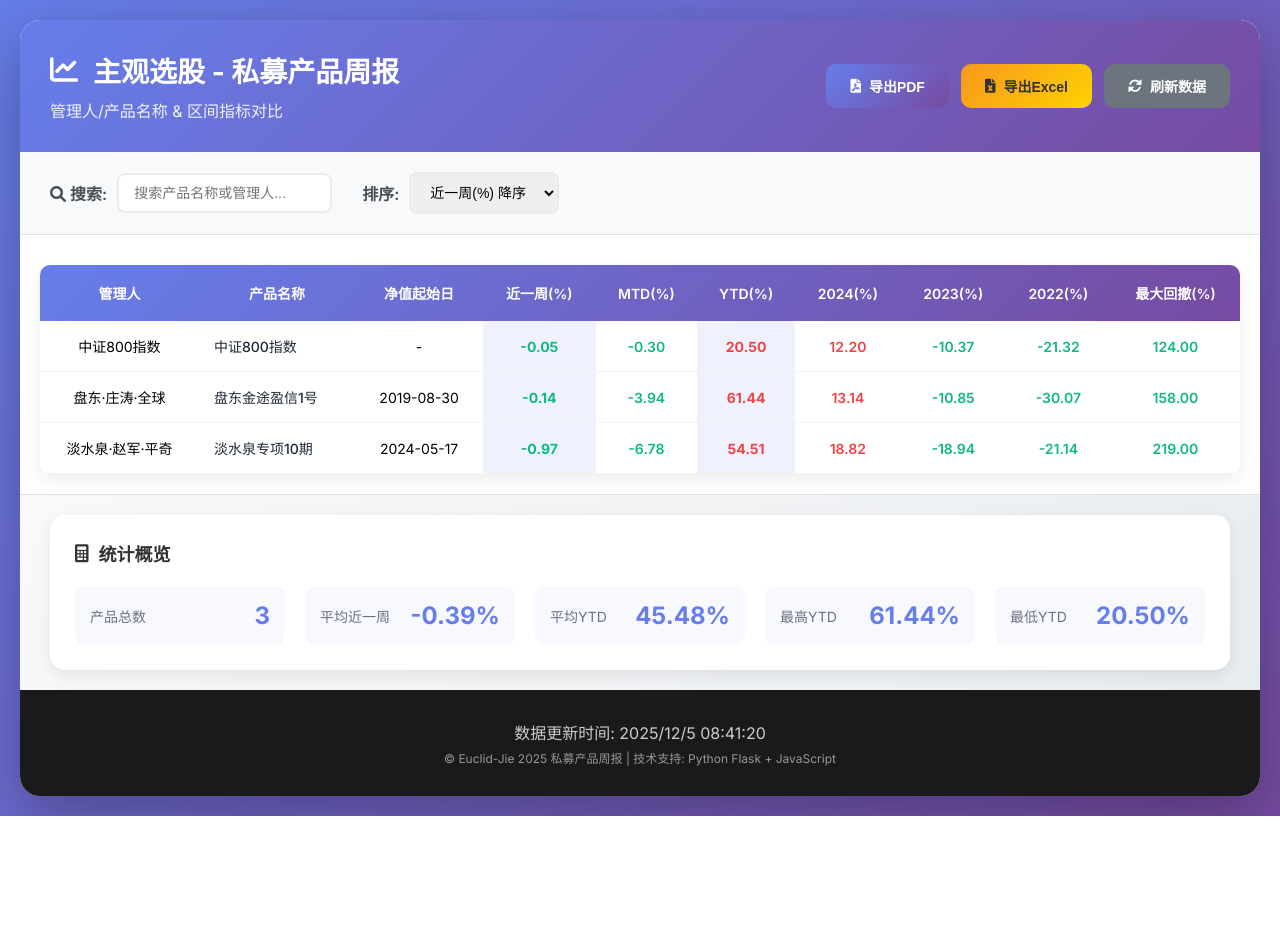
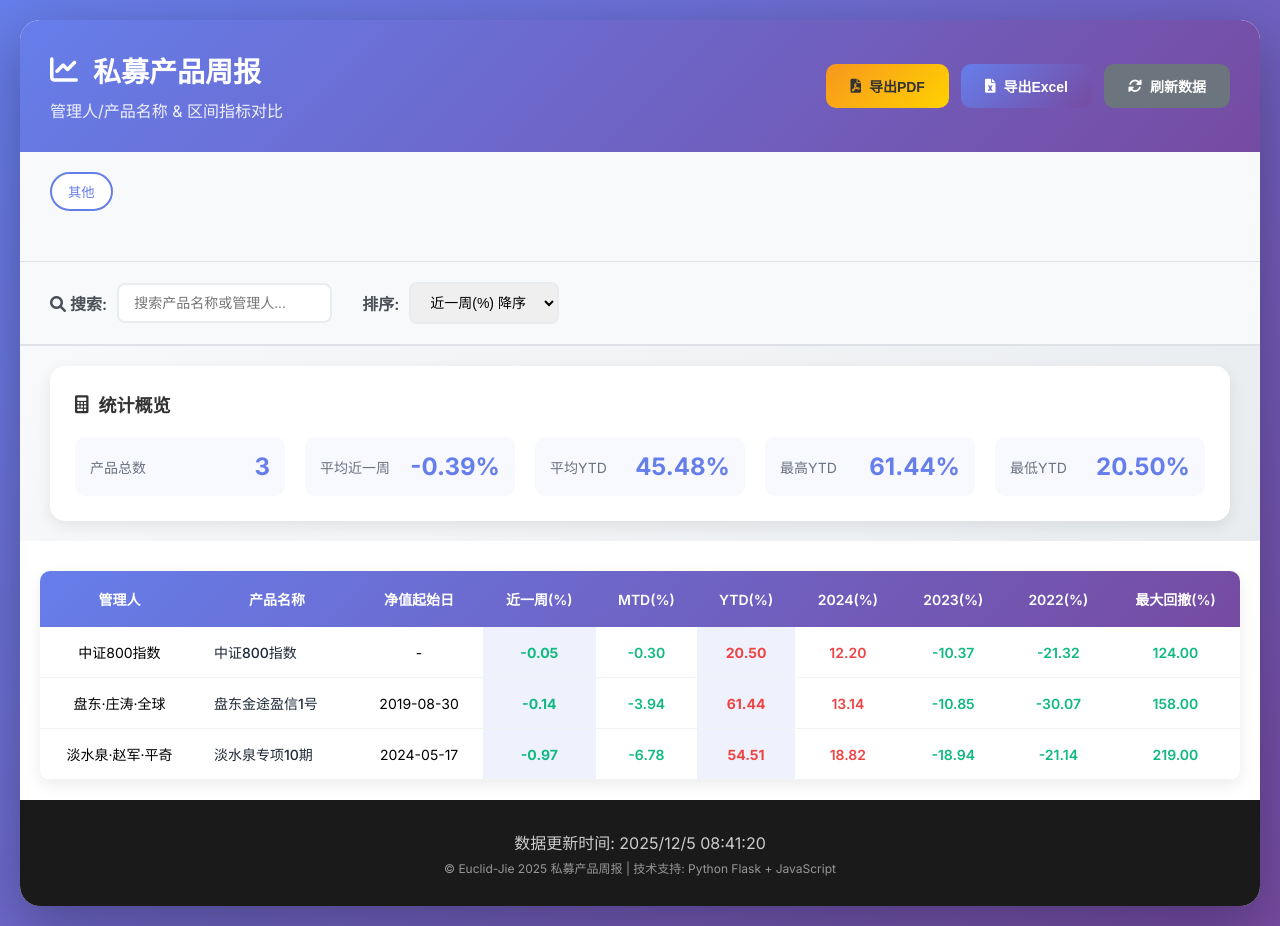
Before and after one commit to Euclid-Jie/pvt_prod_track, a Flask app: page / in a window 1280 px wide. Before the commit the page ends 816 px from the top, so only its background shows below. Run offline with Flask 3, Linux system fonts and the light colour scheme; some libraries are stand-ins or nearby versions.

Commit message:
增加策略筛选功能，优化PDF导出，调整样式和布局

```diff
--- a/app.py
+++ b/app.py
@@ -1,4 +1,4 @@
-from flask import Flask, render_template, jsonify, send_file
+from flask import Flask, render_template, jsonify, send_file, request
 import json
 import os
 from datetime import datetime
@@ -11,13 +11,13 @@
     TableStyle,
     Paragraph,
     Spacer,
+    PageBreak,
 )
 from reportlab.lib.styles import getSampleStyleSheet, ParagraphStyle
 from reportlab.lib.units import cm
 from reportlab.pdfbase import pdfmetrics
 from reportlab.pdfbase.ttfonts import TTFont
 from reportlab.lib.fonts import addMapping
-import matplotlib.pyplot as plt
 import matplotlib
 
 matplotlib.use("Agg")
@@ -112,17 +112,36 @@
 @app.route("/api/data")
 def get_data():
     data = load_data()
+    strategy = request.args.get("strategy", "all")
+    if strategy != "all":
+        filtered_funds = [f for f in data["funds"] if f.get("strategy") == strategy]
+        return jsonify({"funds": filtered_funds})
     return jsonify(data)
+
+
+# 获取所有策略类型
+@app.route("/api/strategies")
+def get_strategies():
+    data = load_data()
+    strategies = sorted(list(set(f.get("strategy", "其他") for f in data["funds"])))
+    return jsonify({"strategies": strategies})
 
 
 @app.route("/api/export/pdf")
 def export_pdf():
     data = load_data()
+    # 按策略分组
+    strategies_data = {}
+    for fund in data["funds"]:
+        strategy = fund.get("strategy", "其他")
+        if strategy not in strategies_data:
+            strategies_data[strategy] = []
+        strategies_data[strategy].append(fund)
 
     # 创建PDF - 使用自定义页面大小（适应表格宽度）
     buffer = BytesIO()
-    page_width = 29.7 * cm  # 横向A4宽度
-    page_height = 21 * cm  # 横向A4高度
+    page_width = 21 * cm  # 横向A4宽度
+    page_height = 14 * cm  # 横向A4高度
     doc = SimpleDocTemplate(
         buffer,
         pagesize=(page_width, page_height),
@@ -158,16 +177,13 @@
     )
 
     # 添加标题
-    elements.append(Paragraph("主观选股 - 产品表现数据", title_style))
+    elements.append(Paragraph("私募产品周报", title_style))
     elements.append(
         Paragraph(
             f"生成时间：{datetime.now().strftime('%Y年%m月%d日 %H:%M')}", subtitle_style
         )
     )
     elements.append(Spacer(1, 15))
-
-    # 准备表格数据
-    table_data = []
 
     # 表头（使用中文）
     headers = [
@@ -182,31 +198,6 @@
         "2022(%)",
         "最大回撤(%)",
     ]
-    table_data.append(headers)
-
-    # 表格内容
-    for item in data["funds"]:
-        row = [
-            Paragraph(
-                str(item.get("manager", "")),
-                ParagraphStyle("Cell", fontName=CHINESE_FONT, fontSize=7),
-            ),
-            Paragraph(
-                str(item.get("product_name", "")),
-                ParagraphStyle("Cell", fontName=CHINESE_FONT, fontSize=7),
-            ),
-            str(item.get("start_date", "")),
-            # 格式化数值并添加颜色
-            format_value_with_color(item.get("recent_week", ""), CHINESE_FONT),
-            format_value_with_color(item.get("mtd", ""), CHINESE_FONT),
-            format_value_with_color(item.get("ytd", ""), CHINESE_FONT),  # YTD高亮
-            format_value_with_color(item.get("y2024", ""), CHINESE_FONT),
-            format_value_with_color(item.get("y2023", ""), CHINESE_FONT),
-            format_value_with_color(item.get("y2022", ""), CHINESE_FONT),
-            format_value_with_color(item.get("max_drawdown", ""), CHINESE_FONT, False),
-        ]
-        table_data.append(row)
-
     # 创建表格 - 设置列宽
     col_widths = [
         3.0 * cm,  # 基金经理
@@ -220,59 +211,102 @@
         1.5 * cm,  # 2022
         2.0 * cm,  # 最大回撤
     ]
+    # 遍历所有策略
+    for strategy_name, funds_list in strategies_data.items():
+        # 添加策略标题
+        strategy_title = Paragraph(
+            f"策略类型: {strategy_name}",
+            ParagraphStyle(
+                "StrategyTitle",
+                fontName=CHINESE_FONT + "-Bold",
+                fontSize=14,
+                textColor=colors.HexColor("#333333"),
+                spaceAfter=8,
+            ),
+        )
+        elements.append(strategy_title)
+        elements.append(Spacer(1, 5))
 
-    table = Table(table_data, colWidths=col_widths, repeatRows=1)
+        # 准备该策略的表格数据
+        table_data = []
+        table_data.append(headers)
 
-    # 设置表格样式
-    style = TableStyle(
-        [
-            # 表头样式
-            (
-                "BACKGROUND",
-                (0, 0),
-                (-1, 0),
-                colors.HexColor("#667eea"),
-            ),  # 渐变色中的主色
-            ("TEXTCOLOR", (0, 0), (-1, 0), colors.white),
-            ("ALIGN", (0, 0), (-1, 0), "CENTER"),
-            ("FONTNAME", (0, 0), (-1, 0), CHINESE_FONT + "-Bold"),
-            ("FONTSIZE", (0, 0), (-1, 0), 9),
-            ("BOTTOMPADDING", (0, 0), (-1, 0), 10),
-            ("TOPPADDING", (0, 0), (-1, 0), 8),
-            # 表格主体
-            ("ALIGN", (0, 1), (-1, -1), "CENTER"),
-            ("FONTNAME", (0, 1), (-1, -1), CHINESE_FONT),
-            ("FONTSIZE", (0, 1), (-1, -1), 7),
-            ("GRID", (0, 0), (-1, -1), 0.5, colors.HexColor("#e0e0e0")),
-            # 行背景色交替
-            (
-                "ROWBACKGROUNDS",
-                (0, 1),
-                (-1, -1),
-                [colors.white, colors.HexColor("#f8f9ff")],
-            ),
-            # 行高
-            ("LEFTPADDING", (0, 0), (-1, -1), 5),
-            ("RIGHTPADDING", (0, 0), (-1, -1), 5),
-            ("TOPPADDING", (0, 1), (-1, -1), 6),
-            ("BOTTOMPADDING", (0, 1), (-1, -1), 6),
-            # YTD列特殊样式
-            ("BACKGROUND", (5, 1), (5, -1), colors.HexColor("#eef2ff")),
-            ("FONTNAME", (5, 1), (5, -1), CHINESE_FONT + "-Bold"),
-            # 表头边框
-            ("LINEBELOW", (0, 0), (-1, 0), 1, colors.HexColor("#764ba2")),
-        ]
-    )
+        # 表格内容（只使用当前策略的数据）
+        for item in funds_list:  # 这里改为 funds_list，不是 data["funds"]
+            row = [
+                Paragraph(
+                    str(item.get("manager", "")),
+                    ParagraphStyle("Cell", fontName=CHINESE_FONT, fontSize=7),
+                ),
+                Paragraph(
+                    str(item.get("product_name", "")),
+                    ParagraphStyle("Cell", fontName=CHINESE_FONT, fontSize=7),
+                ),
+                str(item.get("start_date", "")),
+                format_value_with_color(item.get("recent_week", ""), CHINESE_FONT),
+                format_value_with_color(item.get("mtd", ""), CHINESE_FONT),
+                format_value_with_color(
+                    item.get("ytd", ""), CHINESE_FONT, True
+                ),  # YTD高亮
+                format_value_with_color(item.get("y2024", ""), CHINESE_FONT),
+                format_value_with_color(item.get("y2023", ""), CHINESE_FONT),
+                format_value_with_color(item.get("y2022", ""), CHINESE_FONT),
+                format_value_with_color(
+                    item.get("max_drawdown", ""), CHINESE_FONT, False
+                ),
+            ]
+            table_data.append(row)
 
-    # 添加奇偶行背景色
-    for i in range(1, len(table_data)):
-        if i % 2 == 0:
-            style.add("BACKGROUND", (0, i), (-1, i), colors.HexColor("#f8f9ff"))
+        # 创建该策略的表格
+        strategy_table = Table(table_data, colWidths=col_widths, repeatRows=1)
 
-    table.setStyle(style)
+        # 为这个表格设置样式
+        style = TableStyle(
+            [
+                # 表头样式
+                ("BACKGROUND", (0, 0), (-1, 0), colors.HexColor("#667eea")),
+                ("TEXTCOLOR", (0, 0), (-1, 0), colors.white),
+                ("ALIGN", (0, 0), (-1, 0), "CENTER"),
+                ("FONTNAME", (0, 0), (-1, 0), CHINESE_FONT + "-Bold"),
+                ("FONTSIZE", (0, 0), (-1, 0), 9),
+                ("BOTTOMPADDING", (0, 0), (-1, 0), 10),
+                ("TOPPADDING", (0, 0), (-1, 0), 8),
+                # 表格主体
+                ("ALIGN", (0, 1), (-1, -1), "CENTER"),
+                ("FONTNAME", (0, 1), (-1, -1), CHINESE_FONT),
+                ("FONTSIZE", (0, 1), (-1, -1), 7),
+                ("GRID", (0, 0), (-1, -1), 0.5, colors.HexColor("#e0e0e0")),
+                # 行背景色交替
+                (
+                    "ROWBACKGROUNDS",
+                    (0, 1),
+                    (-1, -1),
+                    [colors.white, colors.HexColor("#f8f9ff")],
+                ),
+                # 行高
+                ("LEFTPADDING", (0, 0), (-1, -1), 5),
+                ("RIGHTPADDING", (0, 0), (-1, -1), 5),
+                ("TOPPADDING", (0, 1), (-1, -1), 6),
+                ("BOTTOMPADDING", (0, 1), (-1, -1), 6),
+                # YTD列特殊样式
+                ("BACKGROUND", (5, 1), (5, -1), colors.HexColor("#eef2ff")),
+                ("FONTNAME", (5, 1), (5, -1), CHINESE_FONT + "-Bold"),
+                # 表头边框
+                ("LINEBELOW", (0, 0), (-1, 0), 1, colors.HexColor("#764ba2")),
+            ]
+        )
 
-    # 添加表格到元素列表
-    elements.append(table)
+        # 添加奇偶行背景色
+        for i in range(1, len(table_data)):
+            if i % 2 == 0:
+                style.add("BACKGROUND", (0, i), (-1, i), colors.HexColor("#f8f9ff"))
+
+        strategy_table.setStyle(style)  # 注意：这里要设置到 strategy_table 上
+        elements.append(strategy_table)
+
+        # 如果不是最后一个策略，添加分页
+        if list(strategies_data.keys())[-1] != strategy_name:
+            elements.append(PageBreak())
 
     # 添加页脚
     elements.append(Spacer(1, 20))
@@ -286,7 +320,9 @@
         alignment=1,
     )
     elements.append(
-        Paragraph("© 2024 主观选股分析系统 | 数据仅供参考，投资需谨慎", footer_style)
+        Paragraph(
+            "© Euclid-Jie 2025 私募产品周报 | 数据仅供参考，投资需谨慎", footer_style
+        )
     )
     elements.append(Paragraph(f"页码：第 <pageNumber> 页", footer_style))
 
@@ -297,7 +333,7 @@
     return send_file(
         buffer,
         as_attachment=True,
-        download_name=f'主观选股数据_{datetime.now().strftime("%Y%m%d_%H%M%S")}.pdf',
+        download_name=f'私募产品周报_{datetime.now().strftime("%Y%m%d_%H%M%S")}.pdf',
         mimetype="application/pdf",
     )
 
@@ -305,25 +341,35 @@
 def format_value_with_color(value, font_name, is_drawdown=False):
     """格式化数值并添加颜色标记"""
     try:
-        num = float(str(value).replace("%", ""))
-        if is_drawdown:
-            # 回撤值：负值好，正值不好
-            color = colors.green if num <= 0 else colors.red
+        if value != "nan":
+            num = float(str(value).replace("%", ""))
+            if is_drawdown:
+                # 回撤值：负值好，正值不好
+                color = colors.green if num <= 0 else colors.red
+            else:
+                # 收益率：正值好，负值不好
+                color = (
+                    colors.green if num > 0 else colors.red if num < 0 else colors.black
+                )
+            formatted_value = f"{num:.2f}%"
+            # 创建带样式的段落
+            style = ParagraphStyle(
+                "Value",
+                fontName=font_name,
+                fontSize=7,
+                textColor=color,
+                alignment=1,
+            )
+            return Paragraph(formatted_value, style)
         else:
-            # 收益率：正值好，负值不好
-            color = colors.green if num > 0 else colors.red if num < 0 else colors.black
-
-        formatted_value = f"{num:.2f}%"
-
-        # 创建带样式的段落
-        style = ParagraphStyle(
-            "Value",
-            fontName=font_name,
-            fontSize=7,
-            textColor=color,
-            alignment=1,
-        )
-        return Paragraph(formatted_value, style)
+            style = ParagraphStyle(
+                "Value",
+                fontName=font_name,
+                fontSize=7,
+                textColor=colors.black,
+                alignment=1,
+            )
+            return Paragraph("-", style)
     except:
         # 如果不是数值，直接返回
         style = ParagraphStyle(
--- a/static/style.css
+++ b/static/style.css
@@ -131,6 +131,33 @@
 .table-container {
     overflow-x: auto;
     padding: 20px;
+}
+
+.strategy-filter {
+    display: flex;
+    gap: 15px;
+    margin-bottom: 20px;
+    flex-wrap: wrap;
+}
+
+.strategy-btn {
+    padding: 8px 16px;
+    border: 2px solid #667eea;
+    background: white;
+    color: #667eea;
+    border-radius: 20px;
+    cursor: pointer;
+    transition: all 0.3s;
+    margin: 0 5px 10px 0;
+}
+
+.strategy-btn.active {
+    background: #667eea;
+    color: white;
+}
+
+.strategy-btn:hover:not(.active) {
+    background: #f0f3ff;
 }
 
 table {
--- a/templates/index.html
+++ b/templates/index.html
@@ -13,14 +13,14 @@
         <!-- 头部 -->
         <header class="header">
             <div class="header-content">
-                <h1><i class="fas fa-chart-line"></i> 主观选股 - 私募产品周报</h1>
+                <h1><i class="fas fa-chart-line"></i> 私募产品周报</h1>
                 <p class="subtitle">管理人/产品名称 & 区间指标对比</p>
             </div>
             <div class="export-controls">
-                <button onclick="exportPDF()" class="btn btn-primary">
+                <button onclick="exportPDF()" class="btn btn-warning">
                     <i class="fas fa-file-pdf"></i> 导出PDF
                 </button>
-                <button onclick="exportExcel()" class="btn btn-warning">
+                <button onclick="exportExcel()" class="btn btn-primary">
                     <i class="fas fa-file-excel"></i> 导出Excel
                 </button>
                 <button onclick="refreshData()" class="btn btn-secondary">
@@ -30,6 +30,12 @@
         </header>
 
         <!-- 筛选控制 -->
+        <div class="filter-controls">
+            <div class="strategy-filter">
+                <!-- 按钮将通过JS动态生成 -->
+                <div id="strategyButtons"></div>
+            </div>
+        </div>
         <div class="filter-controls">
             <div class="filter-group">
                 <label for="searchInput"><i class="fas fa-search"></i> 搜索:</label>
@@ -125,12 +131,58 @@
                 fundsData = data.funds;
                 renderTable(fundsData);
                 updateStats();
+                sortTable();
                 document.getElementById('updateTime').textContent = new Date().toLocaleString('zh-CN');
             } catch (error) {
                 console.error('加载数据失败:', error);
                 alert('加载数据失败，请检查网络连接');
             }
             showLoading(false);
+        }
+
+        // 加载策略按钮函数
+        async function loadStrategies() {
+            try {
+                const response = await fetch('/api/strategies');
+                const data = await response.json();
+
+                const container = document.getElementById('strategyButtons');
+
+                // 清空容器（除了"全部策略"按钮）
+                container.innerHTML = '';
+
+                // 为每个策略创建按钮
+                data.strategies.forEach(strategy => {
+                    const btn = document.createElement('button');
+                    btn.className = 'strategy-btn';
+                    btn.textContent = strategy;
+                    btn.dataset.strategy = strategy;
+                    btn.onclick = () => filterByStrategy(strategy);
+                    container.appendChild(btn);
+                });
+
+                console.log('策略按钮加载完成:', data.strategies);
+            } catch (error) {
+                console.error('加载策略失败:', error);
+            }
+        }
+
+        // 按策略筛选
+        async function filterByStrategy(strategy) {
+            // 更新按钮状态
+            document.querySelectorAll('.strategy-btn').forEach(btn => {
+                btn.classList.toggle('active', btn.dataset.strategy === strategy);
+            });
+
+            // 加载数据
+            const url = strategy === 'all' ? '/api/data' : `/api/data?strategy=${strategy}`;
+            const response = await fetch(url);
+            const data = await response.json();
+
+            fundsData = data.funds;
+            renderTable(fundsData);
+            updateStats();
+            sortTable();
         }
 
         // 渲染表格
@@ -259,7 +311,10 @@
         }
 
         // 页面加载完成时初始化
-        document.addEventListener('DOMContentLoaded', loadData);
+        document.addEventListener('DOMContentLoaded', function() {
+            loadData();  // 你原来的加载数据函数
+            loadStrategies();  // 新增：加载策略按钮
+        });
 
         // 键盘快捷键
         document.addEventListener('keydown', (e) => {
```
Also changed, not shown: other parts of templates/index.html (+24 -24 lines).
